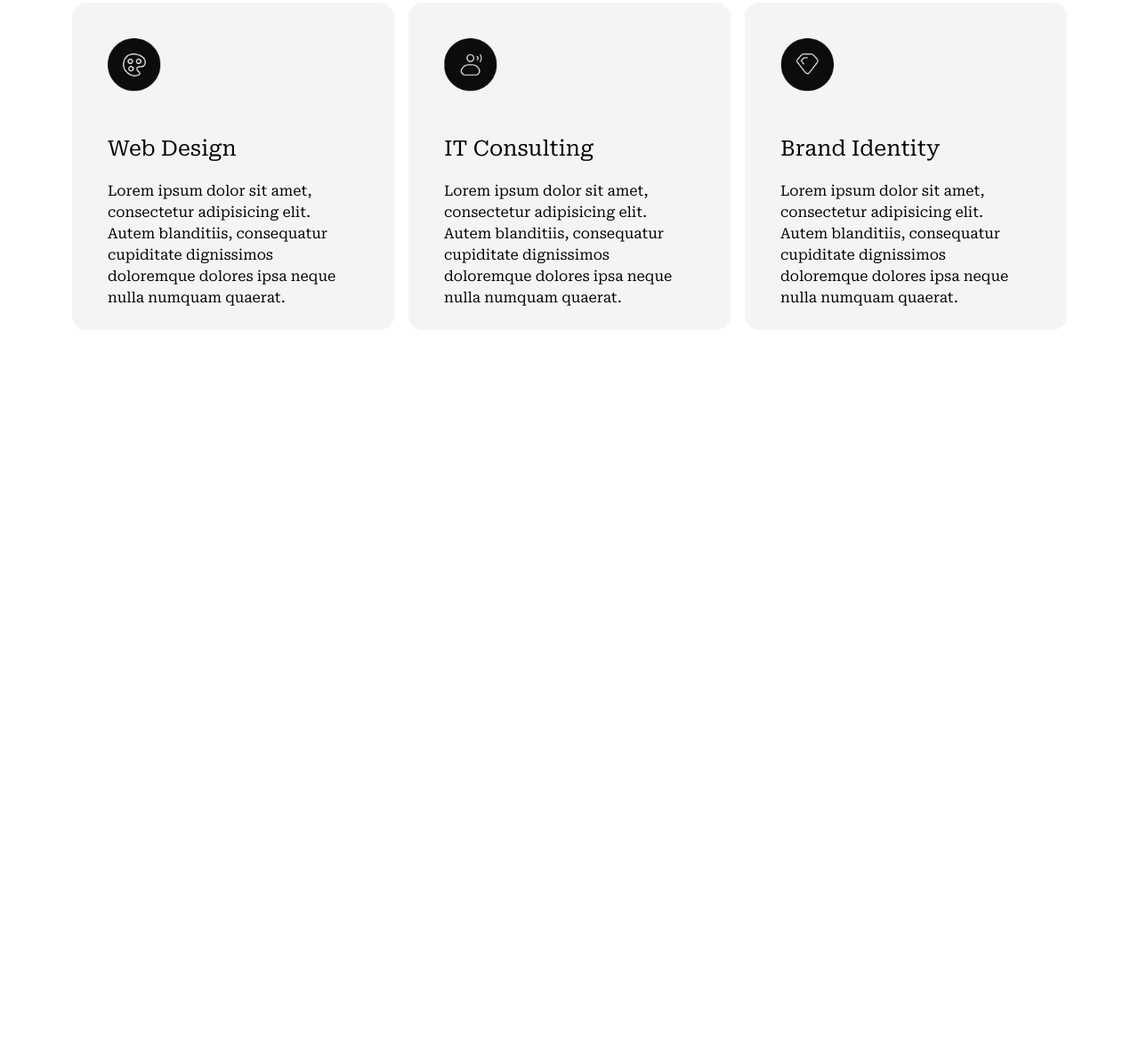
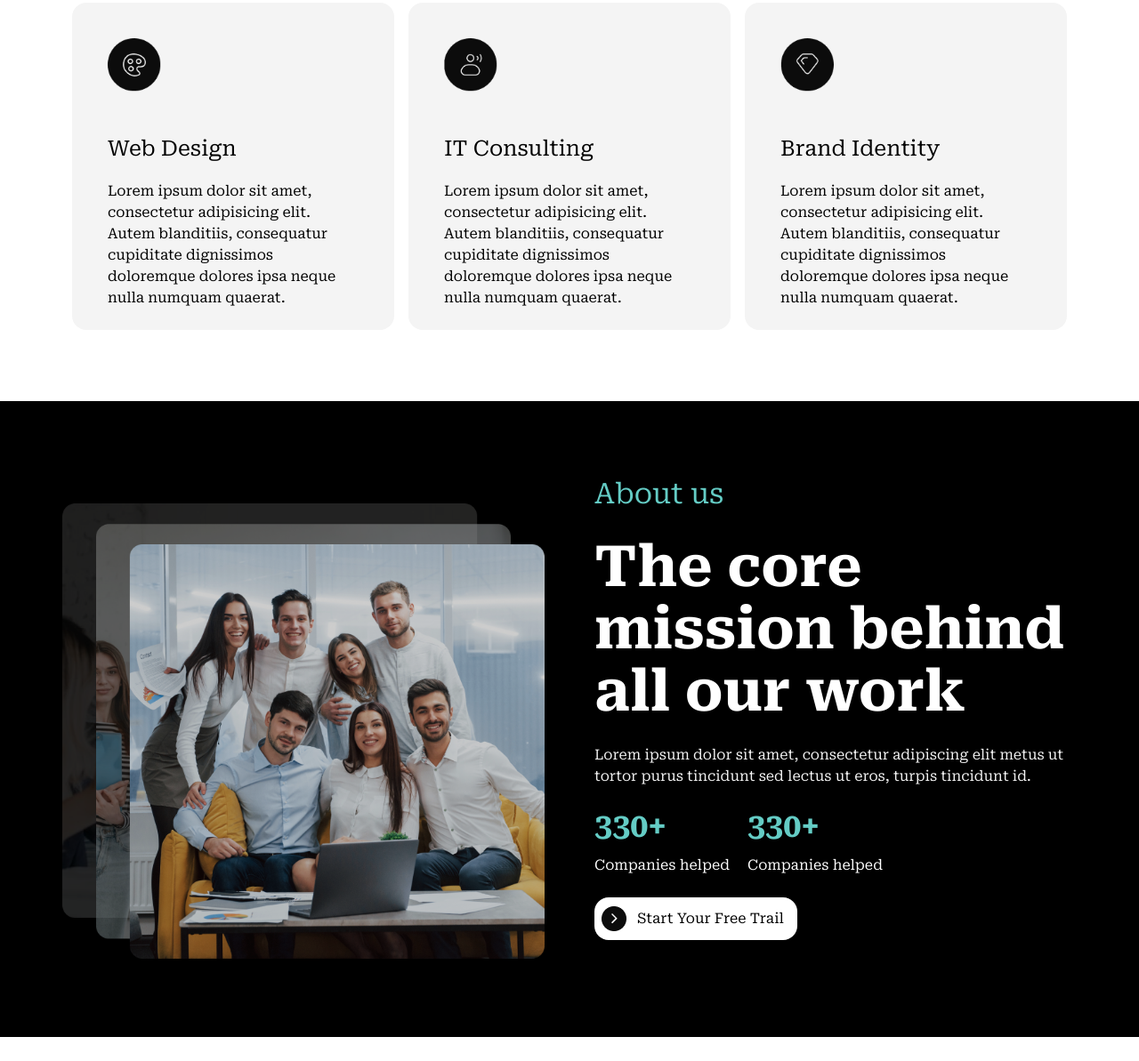
Before and after one commit to EshrakRahman/Agency_website_tailwindcss, a website: page src/index.html in a window 1280 px wide. Shown: the part 1591-2784 px from the top of the page at 89% size. Before the commit the page ends 2042 px from the top, so only its background shows below. Drawn offline with Linux system fonts and the light colour scheme.

Commit message:
About section finished

```diff
--- a/src/index.html
+++ b/src/index.html
@@ -106,6 +106,50 @@
     </div>
 <!--    Our services end-->
 
+<!--    About us -->
+    <div class="bg-black w-full h-[715px] text-white">
+        <div class="w-[1140px] m-auto py-20 flex gap-14 justify-between items-center">
+            <div class="w-1/2">
+                <img class=" object-contain" src="assets/about_us.png" alt="Group of employee posing for a photo">
+            </div>
+            <div class="w-1/2">
+                <p class="text-[#64CCC5] text-[2rem]">
+                    About us
+                </p>
+                <p class="text-white text-[4rem] font-bold w-[103%] leading-[70px] my-6">
+                    The core mission
+                    behind all our
+                    work
+                </p>
+                <p class="text-base text-[#F4F4F4]">
+                    Lorem ipsum dolor sit amet, consectetur adipiscing elit metus ut tortor purus tincidunt sed lectus ut eros, turpis tincidunt id.
+                </p>
+                <div class="flex justify-start gap-5 items-center my-6">
+                    <div>
+                        <p class="text-4xl font-bold text-[#64CCC5]  mb-3">
+                            330+
+                        </p>
+                        <p>
+                            Companies helped
+                        </p>
+                    </div>
+                    <div>
+                        <p class="text-4xl font-bold text-[#64CCC5] mb-3">
+                            330+
+                        </p>
+                        <p>
+                            Companies helped
+                        </p>
+                    </div>
+                </div>
+                <div class="flex justify-start items-center gap-3 p-2 w-[228px] h-[48px] bg-white text-black rounded-[16px] mb-14 hover:bg-transparent hover:border-2 hover:border-[#64CCC5] hover:text-white ease-in duration-300 ">
+                    <img alt="" src="assets/right_arrow.png">
+                    <a href="#">Start Your Free Trail</a>
+                </div>
+            </div>
+        </div>
+    </div>
+
 
 </main>
 </body>
```
Also changed, not shown: src/assets/about_us.png (added), src/style.css.
